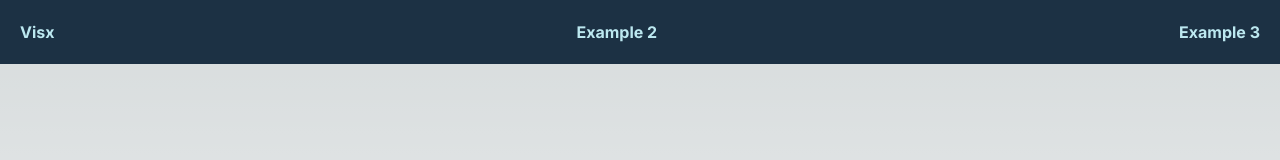
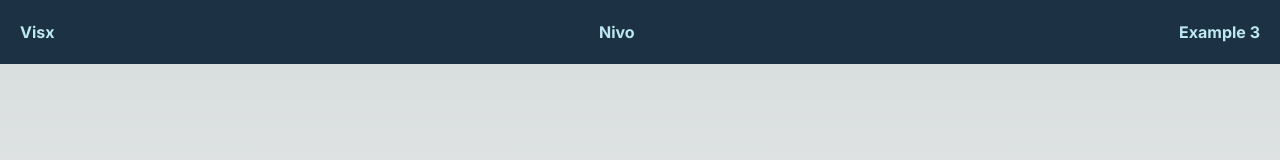
Before and after one commit to Ciremy/poc-graph-lib-react, a Next.js app: page / in a window 1280 px wide. Shown: the top 160 px of the page. Built offline with nearby package versions, Linux system fonts and the light colour scheme.

Commit message:
installed nivo core

```diff
--- a/package.json
+++ b/package.json
@@ -9,6 +9,7 @@
     "lint": "next lint"
   },
   "dependencies": {
+    "@nivo/core": "^0.85.1",
     "@visx/network": "^3.3.0",
     "@visx/visx": "^3.9.0",
     "next": "14.1.3",
--- a/src/app/components/Navbar.tsx
+++ b/src/app/components/Navbar.tsx
@@ -7,8 +7,8 @@ function Navbar() {
       <Link href="/visx">
         Visx
       </Link>
-      <Link href="/example2">
-        Example 2
+      <Link href="/nivo">
+        Nivo
       </Link>
       <Link href="/example3">
         Example 3
--- /dev/null
+++ b/src/app/nivo/page.tsx
@@ -0,0 +1,12 @@
+import Navbar from "../components/Navbar";
+import Visx from "../components/Visx";
+
+export default function Home() {
+  return (
+    <div className="flex h-screen flex-col justify-center items-center">
+      <Navbar/>
+      <h1 className="font-bold text-2xl">NIVO</h1>
+      <Visx width={1000} height={800} />
+    </div>
+  );
+}
```
Also changed, not shown: 1 other file (tests, documents, lock files or other folders).
